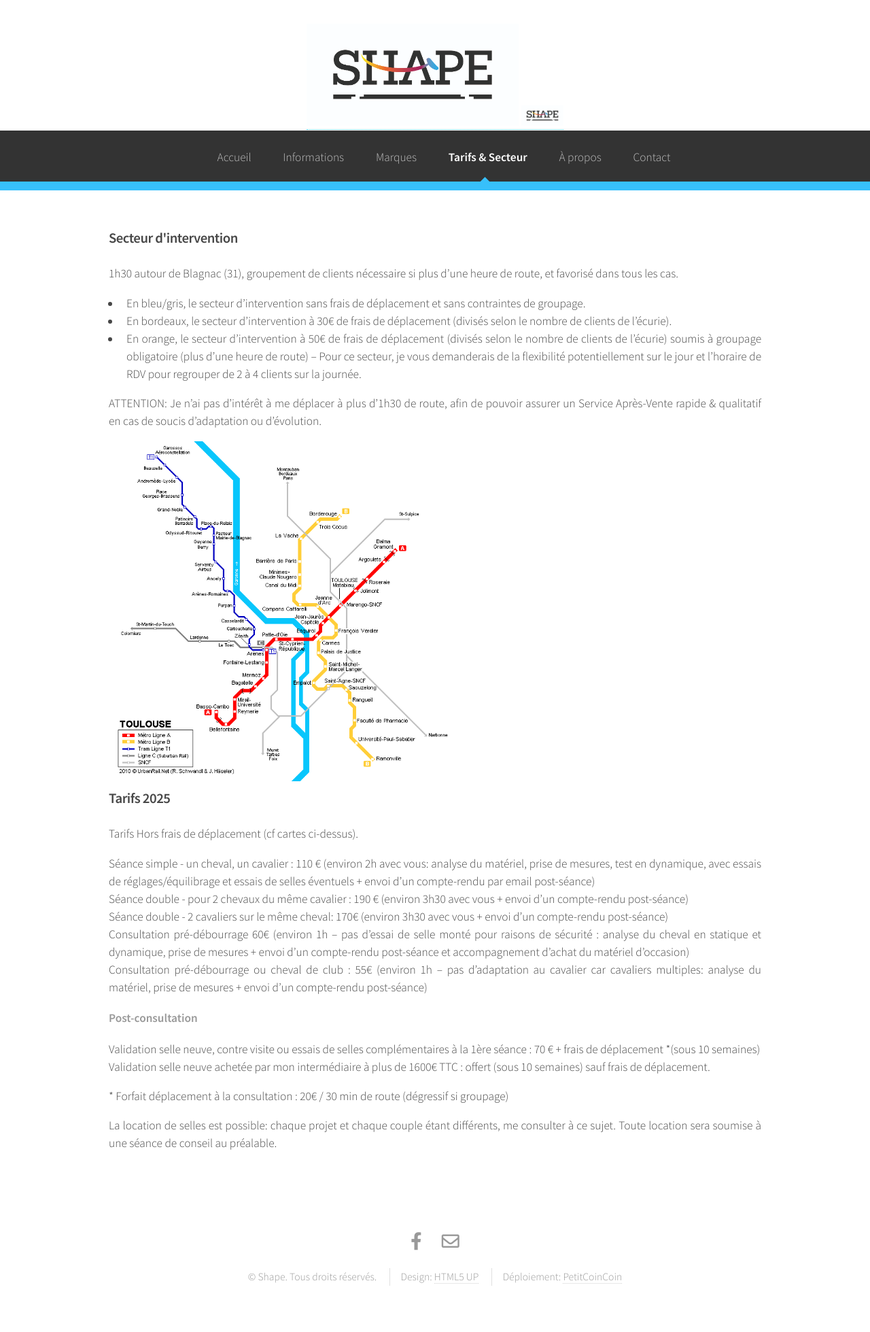
After one commit to PetitCoinCoin/shape-sf, a PHP site: page /pages/prices.php in a window 1280 px wide. The commit adds this page. Shown: the whole page at 68% size. Run offline with PHP 8.4, Linux system fonts and the light colour scheme.

Commit message:
feat: prices page

```diff
--- a/assets/css/main.css
+++ b/assets/css/main.css
@@ -3196,6 +3196,10 @@ h4 {
 	border-top: solid 1px #999;
 }
 
+h6 {
+	color: #999;
+}
+
 #content {
 	text-align: justify;
 	margin-bottom: 3em;
--- a/pages/commons/header.html
+++ b/pages/commons/header.html
@@ -2,6 +2,7 @@
 	<!-- Logo -->
 	<a href="/">
 		<img id="logo" src="/assets/images/logo.jpg" alt="shape logo" />
+		<img id="mlogo" src="/assets/images/logo.jpg" height="30px" />
 	</a>
 
 	<!-- Nav -->
@@ -10,7 +11,7 @@
 			<li id="nav-home"><a href="/">Accueil</a></li>
 			<li id="nav-info"><a href="/pages/info.php">Informations</a></li>
 			<li id="nav-brands"><a href="index.html">Marques</a></li>
-			<li id="nav-prices"><a href="index.html">Tarifs & Secteur</a></li>
+			<li id="nav-prices"><a href="/pages/prices.php">Tarifs & Secteur</a></li>
 			<li id="nav-about"><a href="/pages/about.php">À propos</a></li>
 			<li id="nav-contact"><a href="/pages/contact.php">Contact</a></li>
 		</ul>
--- /dev/null
+++ b/pages/prices.php
@@ -0,0 +1,70 @@
+<!DOCTYPE HTML>
+<!--
+	Arcana by HTML5 UP
+	html5up.net | @ajlkn
+	Free for personal and commercial use under the CCA 3.0 license (html5up.net/license)
+-->
+<html>
+	<head>
+		<title>Shape Saddle-fitting - Tarifs & Secteur</title>
+		<?php include("commons/meta.html"); ?>
+		<link rel="stylesheet" href="/assets/css/main.css" />
+	</head>
+
+	<body class="is-preload">
+		<div id="page-wrapper">
+
+			<!-- Header -->
+			<?php include("commons/header.html"); ?>
+			<!-- Main -->
+				<section class="wrapper style1">
+					<div class="container">
+						<div id="content">
+							<h3>Secteur d'intervention</h3>
+							<p>1h30 autour de Blagnac (31), groupement de clients nécessaire si plus d’une heure de route, et favorisé dans tous les cas.</p>
+							<p><ul>
+								<li>En bleu/gris, le secteur d’intervention sans frais de déplacement et sans contraintes de groupage.</li>
+								<li>En bordeaux, le secteur d’intervention à 30€ de frais de déplacement (divisés selon le nombre de clients de l’écurie).</li>
+								<li>En orange, le secteur d’intervention à 50€ de frais de déplacement (divisés selon le nombre de clients de l’écurie) soumis à groupage obligatoire (plus d’une heure de route) – Pour ce secteur, je vous demanderais de la flexibilité potentiellement sur le jour et l’horaire de RDV pour regrouper de 2 à 4 clients sur la journée.</li>
+							</ul></p>
+							<p>
+								ATTENTION: Je n’ai pas d’intérêt à me déplacer à plus d’1h30 de route, afin de pouvoir assurer un Service Après-Vente
+								rapide & qualitatif en cas de soucis d’adaptation ou d’évolution.
+							</p>
+							<img src="/assets/images/map.jpg" alt="a map" height="500px"/>
+							<h3>Tarifs 2025</h3>
+							<p>Tarifs Hors frais de déplacement (cf cartes ci-dessus).</p>
+							<p>
+								Séance simple - un cheval, un cavalier : 110 € (environ 2h avec vous: analyse du matériel, prise de mesures, test en dynamique,
+								avec essais de réglages/équilibrage et essais de selles éventuels + envoi d’un compte-rendu par email post-séance)<br />
+								Séance double - pour 2 chevaux du même cavalier : 190 € (environ 3h30 avec vous + envoi d’un compte-rendu post-séance)<br />
+								Séance double - 2 cavaliers sur le même cheval: 170€ (environ 3h30 avec vous + envoi d’un compte-rendu post-séance)<br/>
+								Consultation pré-débourrage 60€ (environ 1h – pas d’essai de selle monté pour raisons de sécurité : analyse du cheval en statique
+								et dynamique, prise de mesures + envoi d’un compte-rendu post-séance et accompagnement d’achat du matériel d’occasion)<br/>
+								Consultation pré-débourrage ou cheval de club : 55€ (environ 1h – pas d’adaptation au cavalier car cavaliers multiples:
+								analyse du matériel, prise de mesures + envoi d’un compte-rendu post-séance)
+							</p>
+							<h6>Post-consultation</h6>
+							<p>
+								Validation selle neuve, contre visite ou essais de selles complémentaires à la 1ère séance : 70 € + frais de déplacement *(sous 10 semaines)<br />
+								Validation selle neuve achetée par mon intermédiaire à plus de 1600€ TTC : offert (sous 10 semaines) sauf frais de déplacement.<br />
+							</p>
+							<p>* Forfait déplacement à la consultation : 20€ / 30 min de route (dégressif si groupage)</p>
+							<p>
+								La location de selles est possible: chaque projet et chaque couple étant différents, me consulter à ce sujet.
+								Toute location sera soumise à une séance de conseil au préalable.
+							</p>
+						</div>
+					</div>
+				</section>
+
+			<!-- Footer -->
+			<?php include("commons/footer.html"); ?>
+
+		</div>
+
+		<!-- Scripts -->
+		<?php include("commons/scripts.html"); ?>
+		<script>$('#nav-prices').addClass('current')</script>
+	</body>
+</html>
```
Also changed, not shown: assets/images/map.jpg (added).
